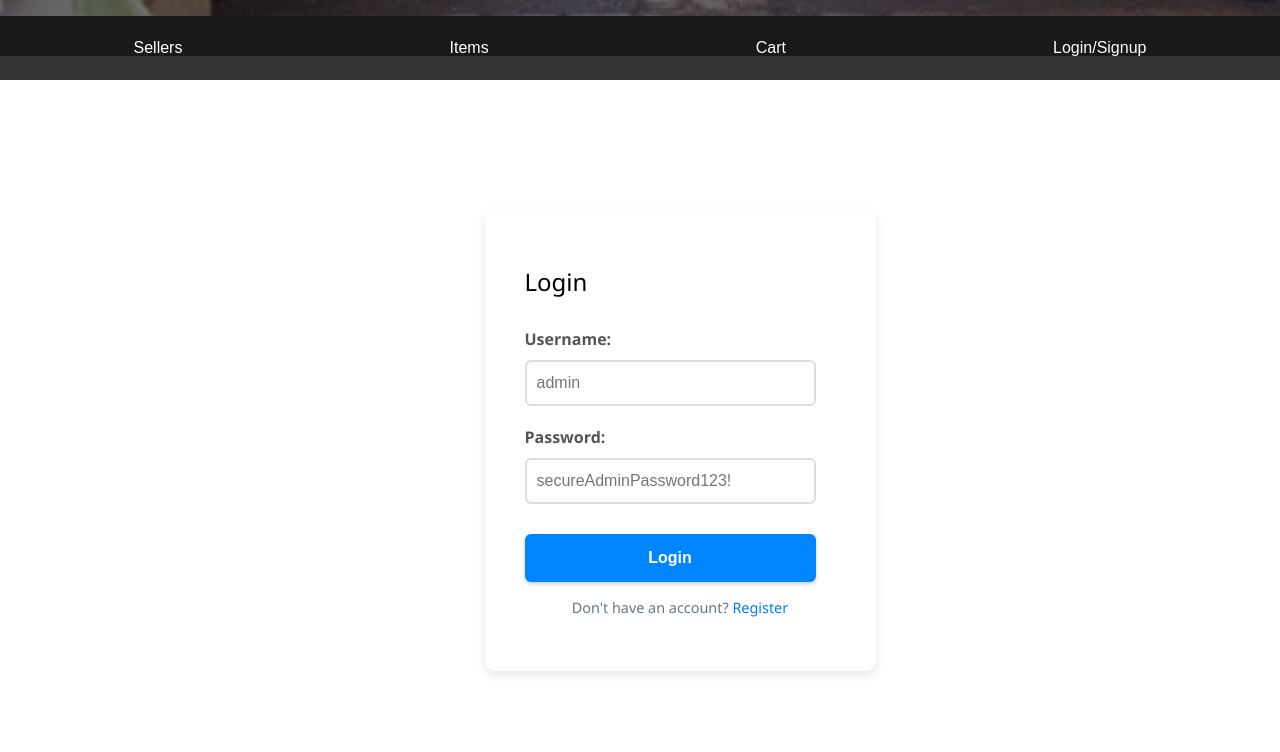
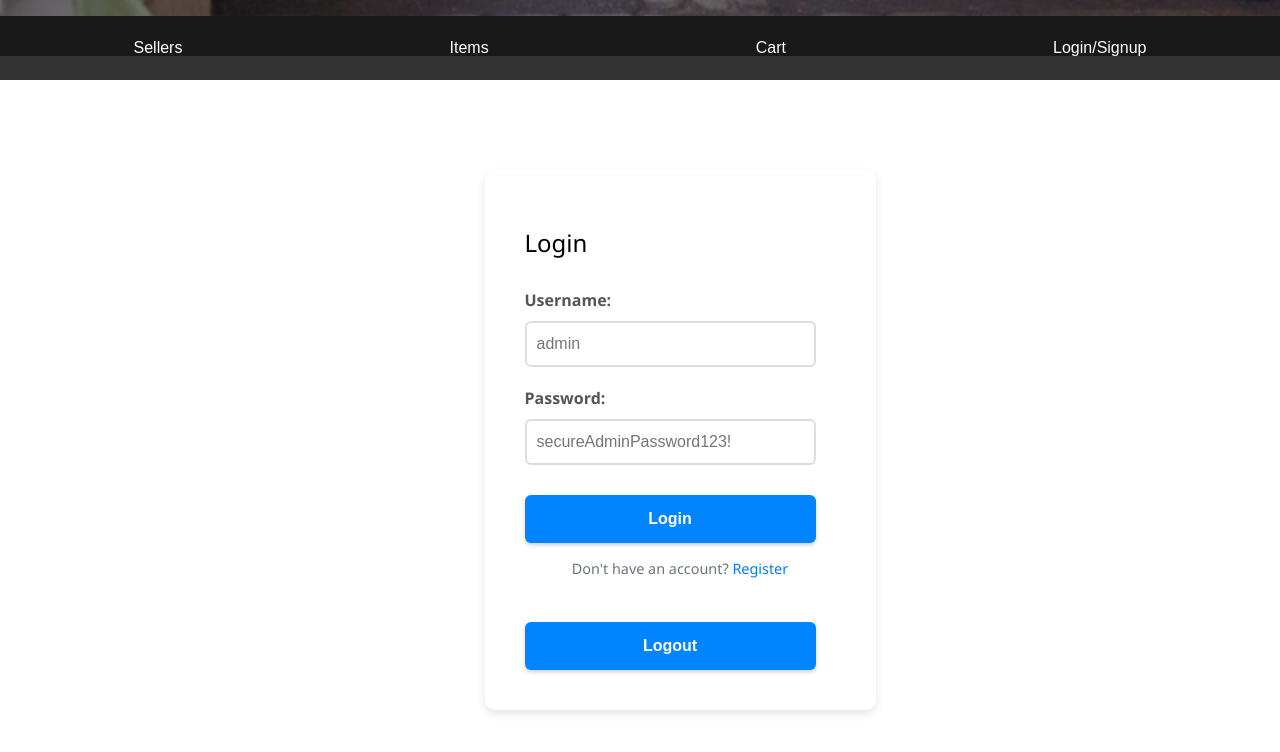
Before and after one commit to Gianni-Louisa/SQL-Database-Project, a React (Create React App) app: page / in a window 1280 px wide. Both pictures are taken after a click on the button "Login/Signup". Shown: the part 744-1496 px from the top of the page. Built offline with nearby package versions, Linux system fonts and the light colour scheme; no server answers.

Commit message:
logout button

```diff
--- a/src/Components/Login/Login.js
+++ b/src/Components/Login/Login.js
@@ -94,7 +94,10 @@ function LoginPage() {
           Don't have an account? <a href="/register" onClick={handleRegister}>Register</a>
         </p>
       )}
+
+        <button onClick={handleLogout}>Logout</button>
         </form>
+
       ) : (
 
           <div className="welcome-container">
```
